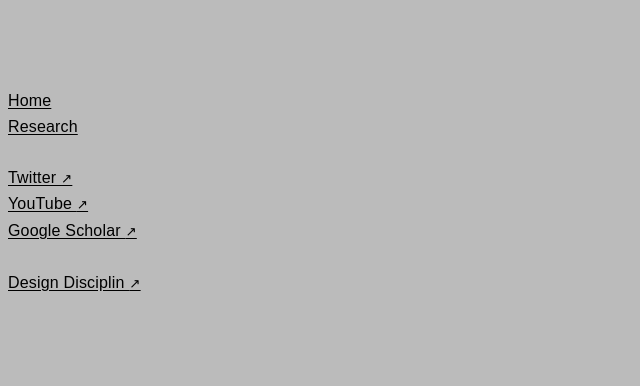
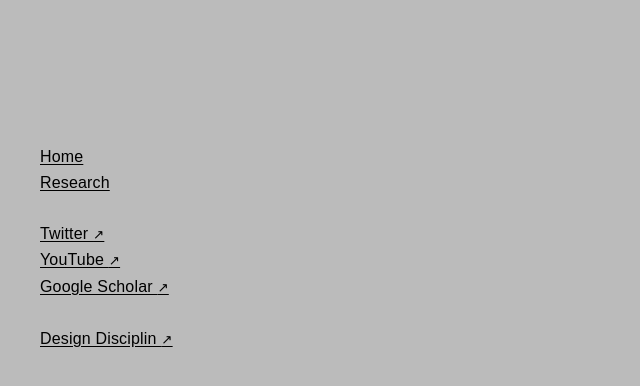
Before and after one commit to l77l77/mbaytas.github.io, a Jekyll site: the page built from README.md, in a window 1280 px wide. Shown: the top 386 px of the page, without its empty margins (0-640 px from the left). Built offline with Jekyll 4.4.1, drawn with Linux system fonts in a browser that asks for light colours; some web fonts are replaced; our own code applies the rules of GitHub Pages for plain Markdown files; comment, search, counter and statistics services are not loaded.

Commit message:
Update default.html

```diff
--- a/_layouts/default.html
+++ b/_layouts/default.html
@@ -86,7 +86,7 @@
         grid-gap: 4vmin;
         grid-template-columns: 1fr 7fr;
         max-width: 1200px;
-        padding: 4rem 0;
+        margin: 8rem auto;
       }
       @media (max-width: 1000px) {
         .grid {
```
